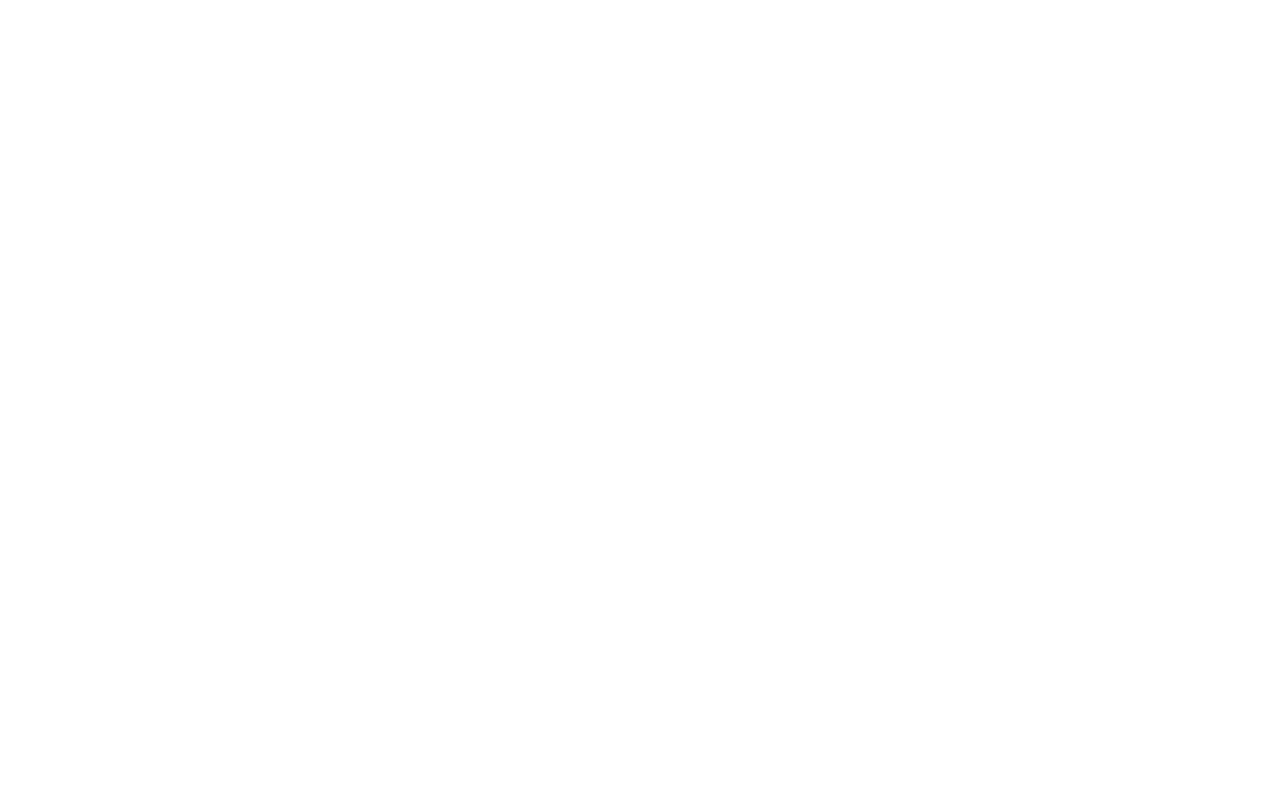
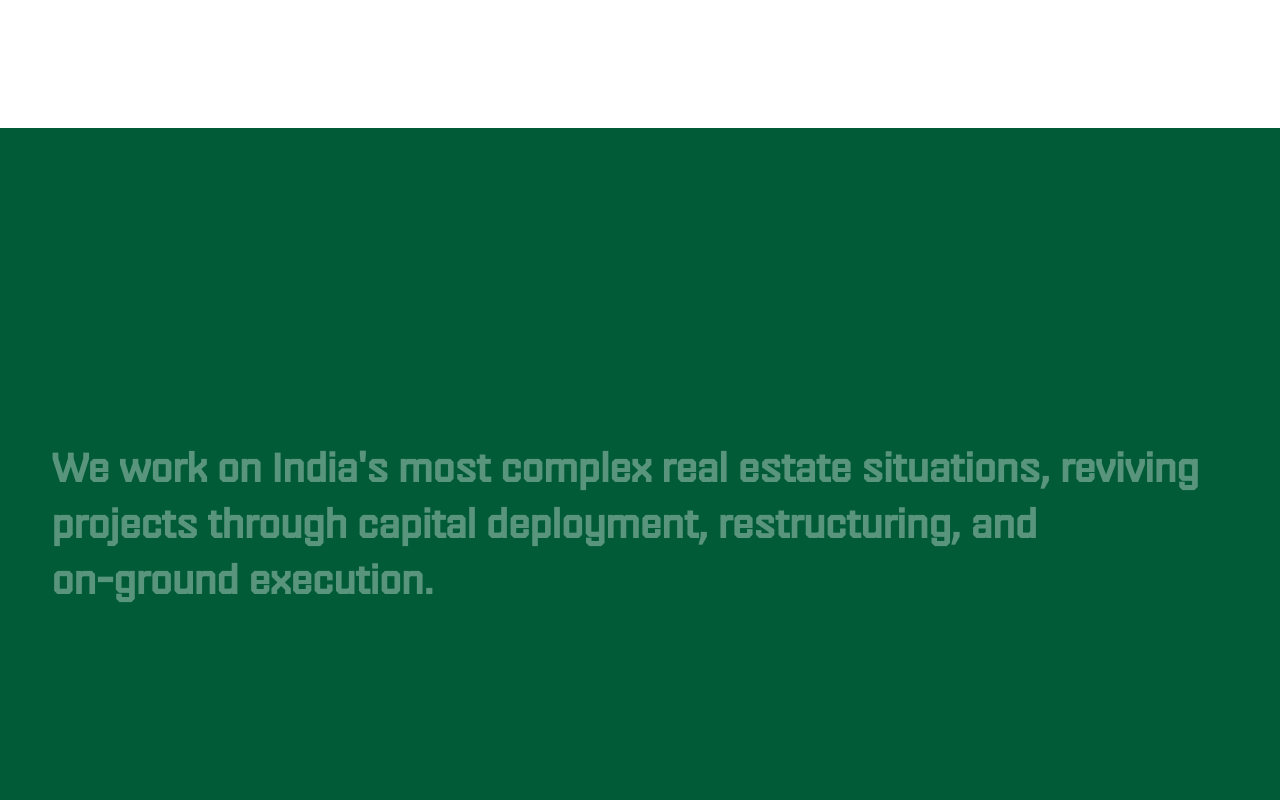
Before and after one commit to plushstudioalternate/acwa, a Next.js app: page / in a window 1280 px wide. Shown: the part 800-1600 px from the top of the page. Built offline with nearby package versions, Linux system fonts and the light colour scheme.

Commit message:
page -> integrate AboutUs & OurTeam

```diff
--- a/app/page.tsx
+++ b/app/page.tsx
@@ -4,8 +4,8 @@
 import { useLogoScrollAnimation } from "@/hooks/useLogoScrollAnimation";
 import Navbar from "@/components/Navbar";
 import HeroSection from "@/components/Hero";
-
-import Image from "next/image";
+import AboutUsSection from "@/components/About";
+import OurTeamSection from "@/components/OurTeam";
 
 export default function Home() {
 
@@ -28,7 +28,8 @@
        */}
 
       <section className="min-h-screen pt-32 pb-16 text-brand-muted tracking-[0.04em]">
-
+        <AboutUsSection />
+        <OurTeamSection />
       </section>
     </main>
   );
```
